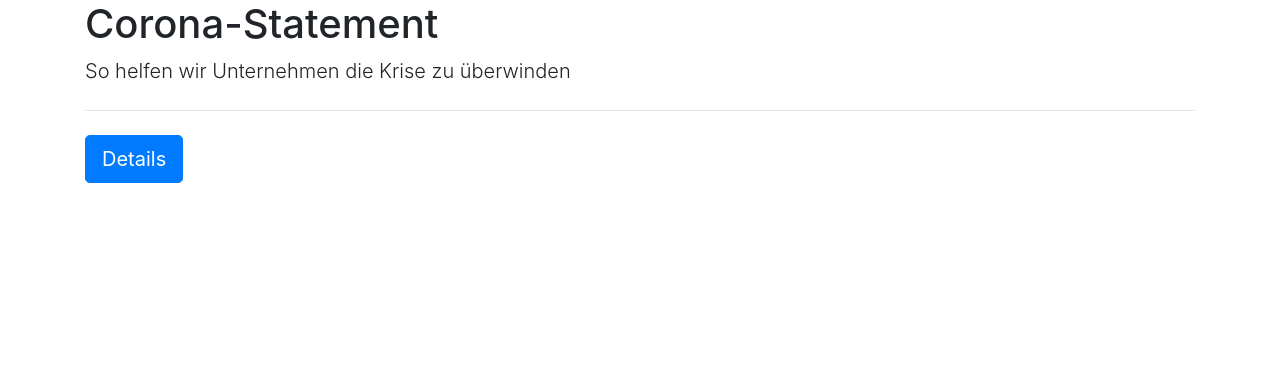
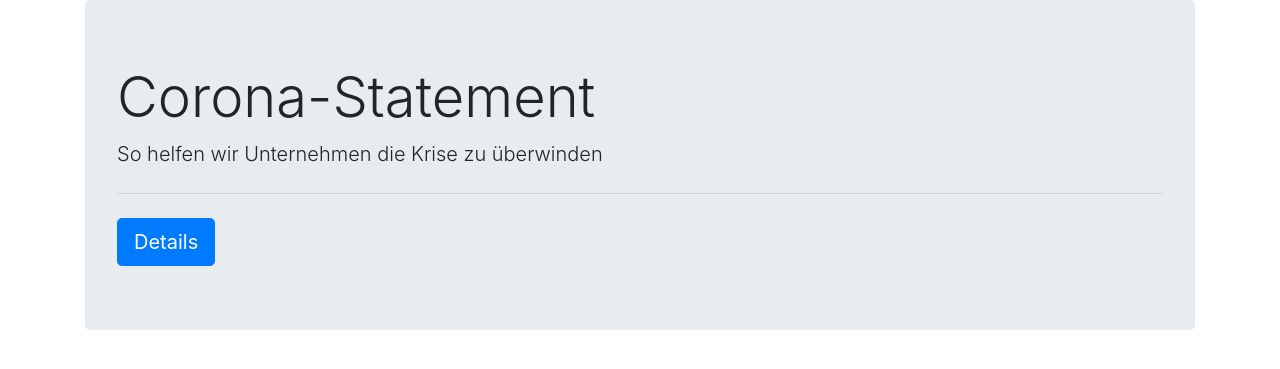
Before and after one commit to HAUDRAUFHAUN/wlke, a Django app: page / in a window 1280 px wide. Shown: the part 56-425 px from the top of the page. Run offline with Django 3.2, Linux system fonts and the light colour scheme; data comes from the database, SQL or seed files in the repository; some libraries are stand-ins or nearby versions.

Commit message:
fix jumbo

```diff
--- a/wlke/templates/index/index.html
+++ b/wlke/templates/index/index.html
@@ -3,12 +3,13 @@
 {% block content %}
 
     <div class="container">
-        <h1 class="jumbo_data.titel">{{ jumbo_data.titel }}</h1>
-
+    <div class="jumbotron">
+        <h1 class="display-4">{{ jumbo_data.titel }}</h1>
         <p class="lead">{{ jumbo_data.untertitel }}</p>
         <hr class="my-4">
         <a class="btn btn-primary btn-lg" href="#" role="button">Details</a>
-        </div>
+    </div>
+    </div>
 
 
 {% endblock %}
```
